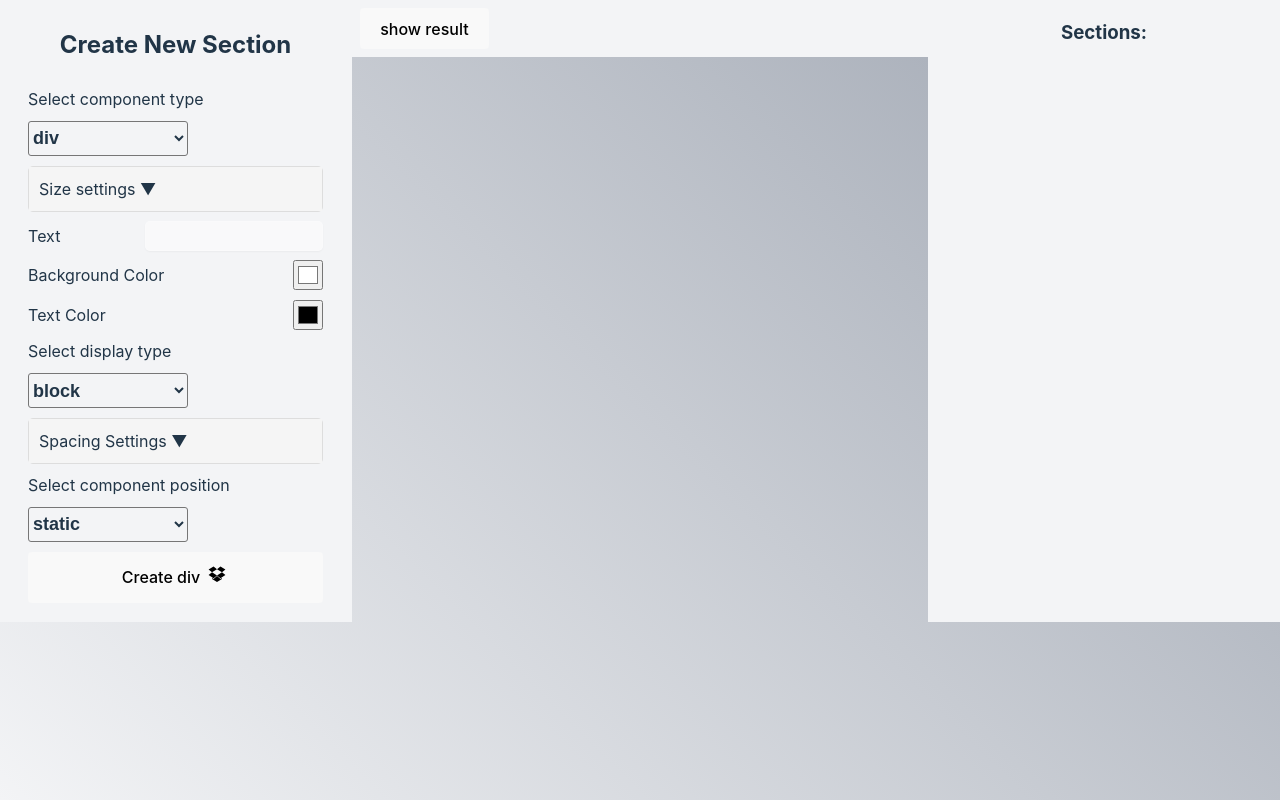
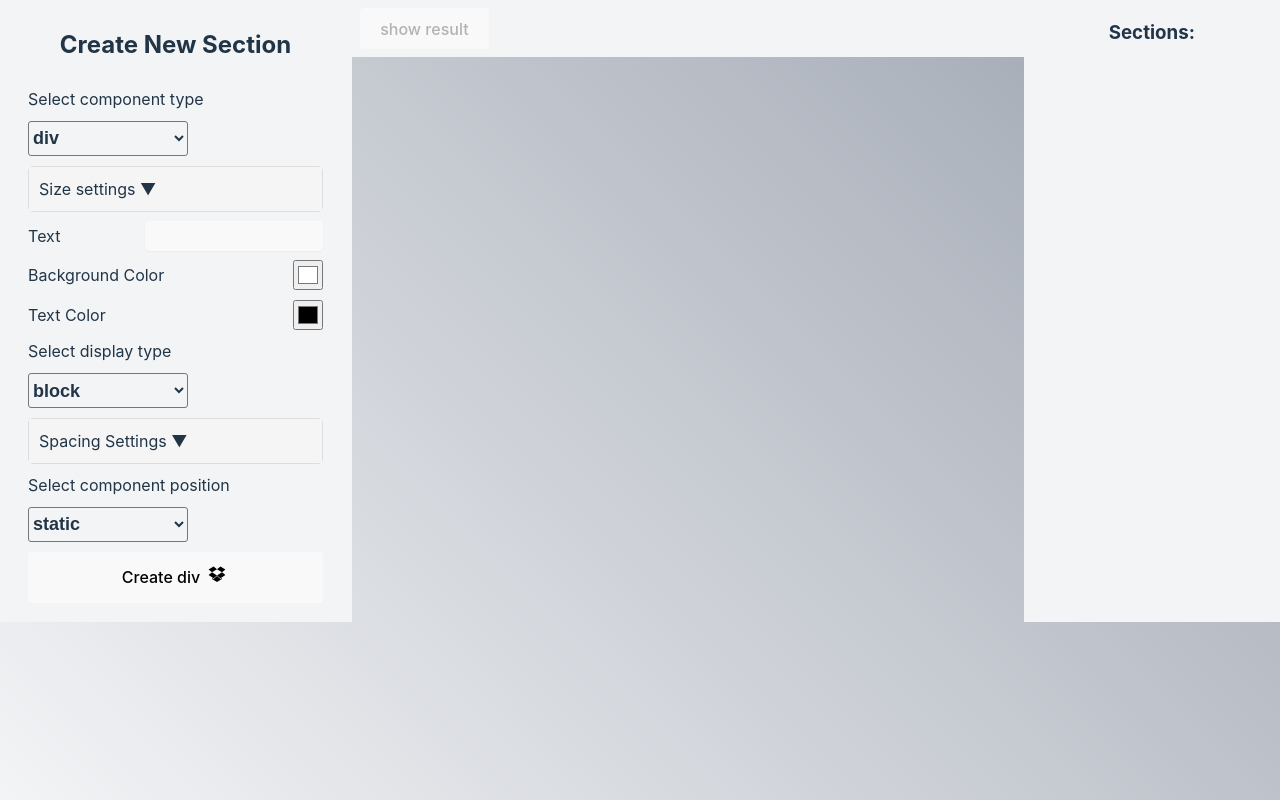
Before and after one commit to remind1990/oliver-test, a React (Vite) app: page /dashboard in a window 1280 px wide. Built offline with nearby package versions, Linux system fonts and the light colour scheme.

Commit message:
better ui

```diff
--- a/src/features/ui/Header.jsx
+++ b/src/features/ui/Header.jsx
@@ -1,4 +1,5 @@
 import React from 'react'
+import { useSelector } from 'react-redux';
 import styled from 'styled-components'
 
 const StyledHeader = styled.nav`
@@ -9,8 +10,12 @@ const StyledHeader = styled.nav`
     background: var(--color-grey-100);
 `
 export default function Header({ showEditTools, setShowEditTools}) {
+  const components = useSelector(
+    (state) => state.components.sections
+  );
+   const noComponents =  components.length  === 0
 
   return (
-    <StyledHeader editing={showEditTools}><button onClick={() => setShowEditTools(state => !state)}>{showEditTools ? 'show result' : 'keep editing'}</button></StyledHeader>
+    <StyledHeader editing={showEditTools}><button disabled={noComponents} onClick={() => setShowEditTools(state => !state)}>{showEditTools ? 'show result' : 'keep editing'}</button></StyledHeader>
   )
 }
--- a/src/features/ui/Result.jsx
+++ b/src/features/ui/Result.jsx
@@ -8,7 +8,7 @@ const StyledResult = styled.section`
   grid-row: 1/2;
   display: flex;
   flex-direction: column;
-  gap: 1rem;
+  gap: ${(props) => (props.editing ? '1rem' : '0')};
   padding: 1rem;
   margin: 5rem 0;
   @media (max-width: 767px) {
--- a/src/pages/Dashboard.jsx
+++ b/src/pages/Dashboard.jsx
@@ -7,7 +7,7 @@ import DraginSections from '../features/ui/DragingSections';
 import Header from '../features/ui/Header';
 const StyledDashboard = styled.div`
   display: grid;
-  grid-template-columns: 22rem 1fr 22rem;
+  grid-template-columns: 22rem 1fr auto;
   grid-template-rows: auto 1fr;
   height: 100vh;
   @media (max-width: 767px) {
```
